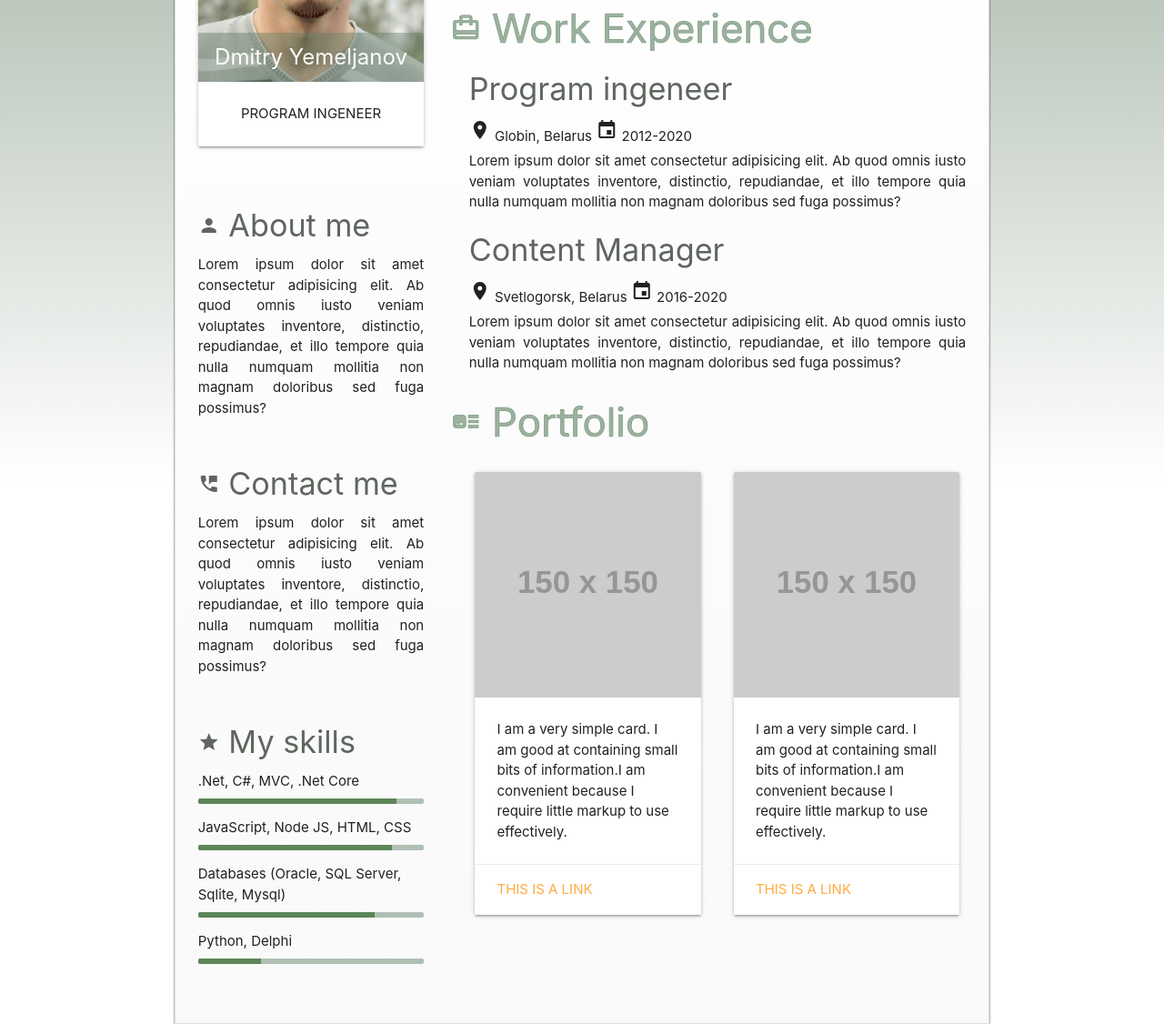
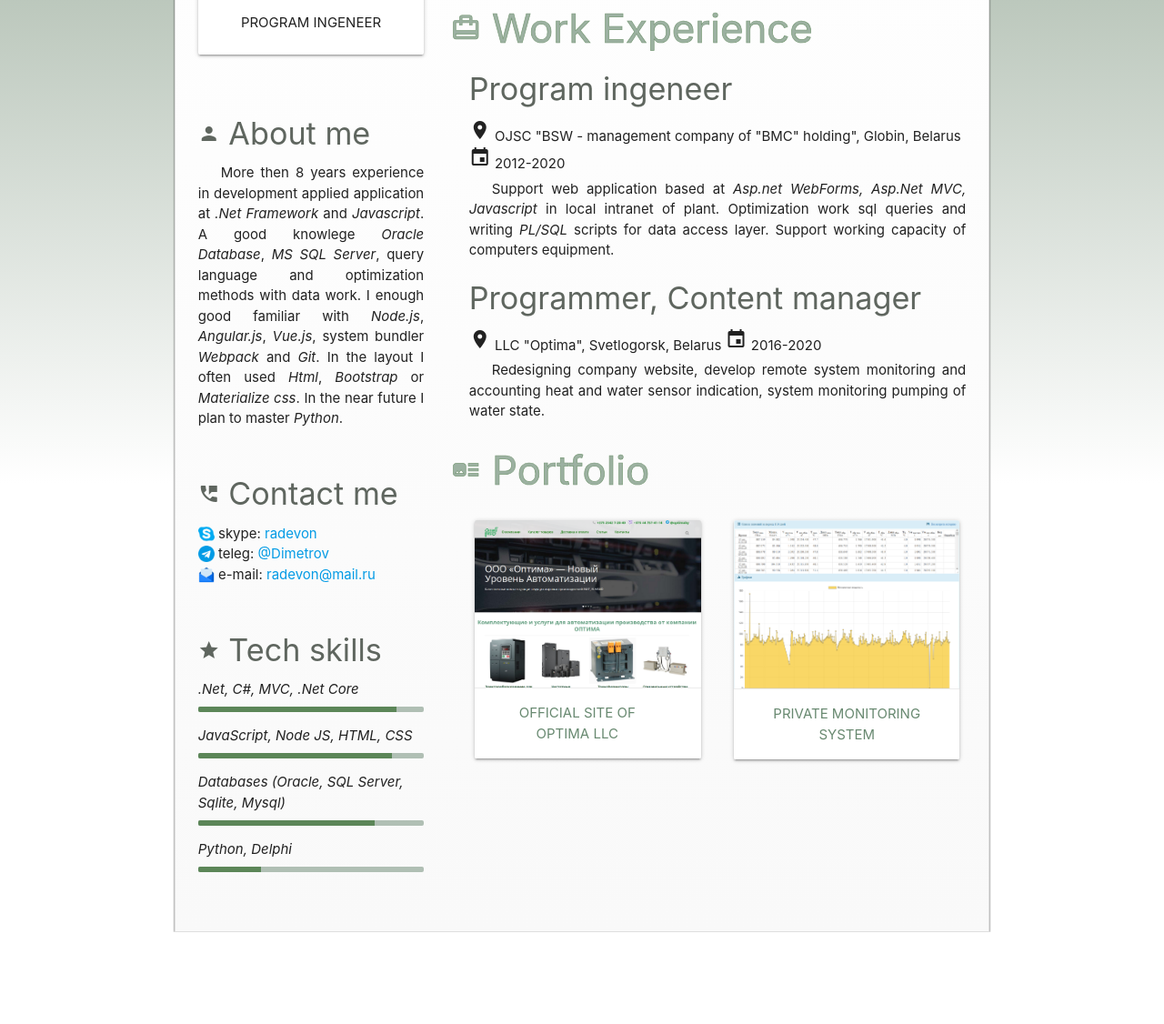
Before and after one commit to radevon/radevon.github.io, a plain HTML site: page index.html in a window 1280 px wide. Shown: the part 268-1394 px from the top of the page at 91% size. After the commit the page ends 1293 px from the top, so only its background shows below. Drawn offline with nearby package versions, Linux system fonts and the light colour scheme; placeholder pictures from the web are drawn by us.

Commit message:
release Resume

```diff
--- a/index.html
+++ b/index.html
@@ -3,7 +3,7 @@
 <head>
     <meta charset="UTF-8">
     <meta name="viewport" content="width=device-width, initial-scale=1.0">
-    <title>Dmitry Yemeljanov personal information</title>
+    <title>Dmitry Yemeljanov / Дмитрий Емельянов</title>
     <link rel="stylesheet" href="https://cdnjs.cloudflare.com/ajax/libs/materialize/1.0.0/css/materialize.min.css">
 
   <link href="https://fonts.googleapis.com/icon?family=Material+Icons" rel="stylesheet">
@@ -17,7 +17,7 @@
                     <div class="col m12 s12">
                         <div class="card avatar">
                             <div class="card-image">
-                                <img src="avatar.jpg" alt=""/>
+                                <img src="img/avatar.jpg" alt=""/>
                                 <span class="card-title"><b>Dmitry Yemeljanov</b></span>
                             </div>
                             <div class="card-content">
@@ -33,7 +33,7 @@
                     <div class="col m12 s12">
                         <h4><i class="material-icons">person</i> About me</h4>
                         <div class="description">
-                            Lorem ipsum dolor sit amet consectetur adipisicing elit. Ab quod omnis iusto veniam voluptates inventore, distinctio, repudiandae, et illo tempore quia nulla numquam mollitia non magnam doloribus sed fuga possimus?
+                            More then 8 years experience in development applied application at <i>.Net Framework</i> and <i>Javascript</i>. A good knowlege <i>Oracle Database</i>, <i>MS SQL Server</i>, query language and optimization methods with data work. I enough good familiar with <i>Node.js</i>, <i>Angular.js</i>, <i>Vue.js</i>, system bundler <i>Webpack</i> and <i>Git</i>. In the layout I often used <i>Html</i>, <i>Bootstrap</i> or <i>Materialize css</i>. In the near future I plan to master <i>Python</i>.
                         </div>
                     </div>
 
@@ -42,8 +42,12 @@
                 <div class="row">
                     <div class="col m12 s12">
                         <h4><i class="material-icons">perm_phone_msg</i> Contact me</h4>
-                        <div class="description">
-                            Lorem ipsum dolor sit amet consectetur adipisicing elit. Ab quod omnis iusto veniam voluptates inventore, distinctio, repudiandae, et illo tempore quia nulla numquam mollitia non magnam doloribus sed fuga possimus?
+                        <div>
+                            <img src="img/skype.png" class="contact-icons"/> skype: <a href="skype:radevon?chat">radevon</a>
+                            <br/>
+                            <img src="img/telegram.png" class="contact-icons"/> teleg: <a href="https://teleg.run/Dimetrov">@Dimetrov</a>
+                            <br/>
+                            <img src="img/mail.png" class="contact-icons"/> e-mail: <a href="mailto:radevon@mail.ru">radevon@mail.ru</a>
                         </div>
                     </div>
 
@@ -51,20 +55,20 @@
 
                 <div class="row">
                     <div class="col m12 s12">
-                        <h4><i class="material-icons">grade</i> My skills</h4>
-                        .Net, C#, MVC, .Net Core
+                        <h4><i class="material-icons">grade</i> Tech skills</h4>
+                    <i>.Net, C#, MVC, .Net Core</i>
                         <div class="progress">
                             <div class="determinate" style="width: 88%"></div>
                         </div>
-                        JavaScript, Node JS, HTML, CSS
+                    <i>JavaScript, Node JS, HTML, CSS</i>
                         <div class="progress">
                             <div class="determinate" style="width: 86%"></div>
                         </div>
-                        Databases (Oracle, SQL Server, Sqlite, Mysql)
+                    <i>Databases (Oracle, SQL Server, Sqlite, Mysql)</i>
                         <div class="progress">
                             <div class="determinate" style="width: 78%"></div>
                         </div>
-                        Python, Delphi
+                    <i>Python, Delphi</i>
                         <div class="progress">
                             <div class="determinate" style="width: 28%"></div>
                         </div>
@@ -96,17 +100,17 @@
                         <h3><i class="material-icons">card_travel</i> Work Experience</h3>
 
                         <h4>Program ingeneer</h4>
-                        <i class="material-icons">place</i> Globin, Belarus <i class="material-icons">insert_invitation</i> 2012-2020
+                        <i class="material-icons">place</i> OJSC "BSW - management company of "BMC" holding", Globin, Belarus <i class="material-icons">insert_invitation</i> 2012-2020
                         <br/>
                         <div class="description">
-                            Lorem ipsum dolor sit amet consectetur adipisicing elit. Ab quod omnis iusto veniam voluptates inventore, distinctio, repudiandae, et illo tempore quia nulla numquam mollitia non magnam doloribus sed fuga possimus?
+                            Support web application based at <i>Asp.net WebForms, Asp.Net MVC, Javascript</i> in local intranet of plant. Optimization work sql queries and writing <i>PL/SQL</i> scripts for data access layer. Support working capacity of computers equipment.
                         </div>
 
-                        <h4>Content Manager</h4>
-                        <i class="material-icons">place</i> Svetlogorsk, Belarus <i class="material-icons">insert_invitation</i> 2016-2020
+                        <h4>Programmer, Content manager</h4>
+                        <i class="material-icons">place</i> LLC "Optima", Svetlogorsk, Belarus <i class="material-icons">insert_invitation</i> 2016-2020
                         <br/>
                         <div class="description">
-                            Lorem ipsum dolor sit amet consectetur adipisicing elit. Ab quod omnis iusto veniam voluptates inventore, distinctio, repudiandae, et illo tempore quia nulla numquam mollitia non magnam doloribus sed fuga possimus?
+                            Redesigning company website, develop remote system monitoring and accounting heat and water sensor indication, system monitoring pumping of water state.
                         </div>
                     </div>
                 </div>
@@ -119,31 +123,28 @@
                         <div class="col l6 m12 s12">
                             <div class="card">
                                 <div class="card-image">
-                                       <img src="https://via.placeholder.com/150" alt=""/>
+                                    <img src="img/optimaby.png" alt=""/>
                                     <span class="card-title"></span>
                                 </div>
-                                   <div class="card-content">
-                                       <p>I am a very simple card. I am good at containing small bits of information.I am convenient because I require little markup to use effectively.</p>
-                                   </div>
                                 <div class="card-action">
-                                       <a href="#">This is a link</a>
+                                    <a href="http://optima.by" target="_blank">Official site of Optima LLC</a>
                                 </div>
                             </div>
                            </div>
+
                            <div class="col l6 m12 s12">
                                <div class="card">
                                    <div class="card-image">
-                                    <img src="https://via.placeholder.com/150" alt=""/>
+                                       <img src="img/itp.PNG" alt=""/>
                                        <span class="card-title"></span>
                                    </div>
-                                <div class="card-content">
-                                    <p>I am a very simple card. I am good at containing small bits of information.I am convenient because I require little markup to use effectively.</p>
-                                </div>
+
                                    <div class="card-action">
-                                    <a href="#">This is a link</a>
+                                       <div class="center-align" style="color:#456e4fcf">PRIVATE MONITORING SYSTEM</div>
                                    </div>
                                </div>
                            </div>
+
                        </div>
                     </div>
                 </div>
--- a/pretty.css
+++ b/pretty.css
@@ -44,11 +44,12 @@ h4 {
 .description {
     margin-top: 5px;
     text-align: justify;
+    text-indent: 25px;
 }
 
 .avatar .card-title{
     padding: 9px !important;
-    background-color: #627b6470;
+    background-color: #aeaeae70;
     width: 100%;
     text-align: center;
 }
@@ -61,3 +62,19 @@ h4 {
 .progress .determinate {
     background-color: #5c8658;
 }
+
+img.contact-icons {
+ width:18px;
+ height:18px;
+ vertical-align: text-bottom;
+}
+
+.card .card-action a {
+    color: #456e4fcf !important;
+    text-align: center;
+    display: inherit;
+}
+
+.card .card-action a:hover{
+    text-decoration: underline;
+}
```
Also changed, not shown: avatar.jpg (deleted), img/avatar.jpg (added), img/itp.PNG (added), img/mail.png (added), img/optimaby.png (added), img/skype.png (added), img/telegram.png (added). Lines whose indentation alone changed are shown as unchanged.
